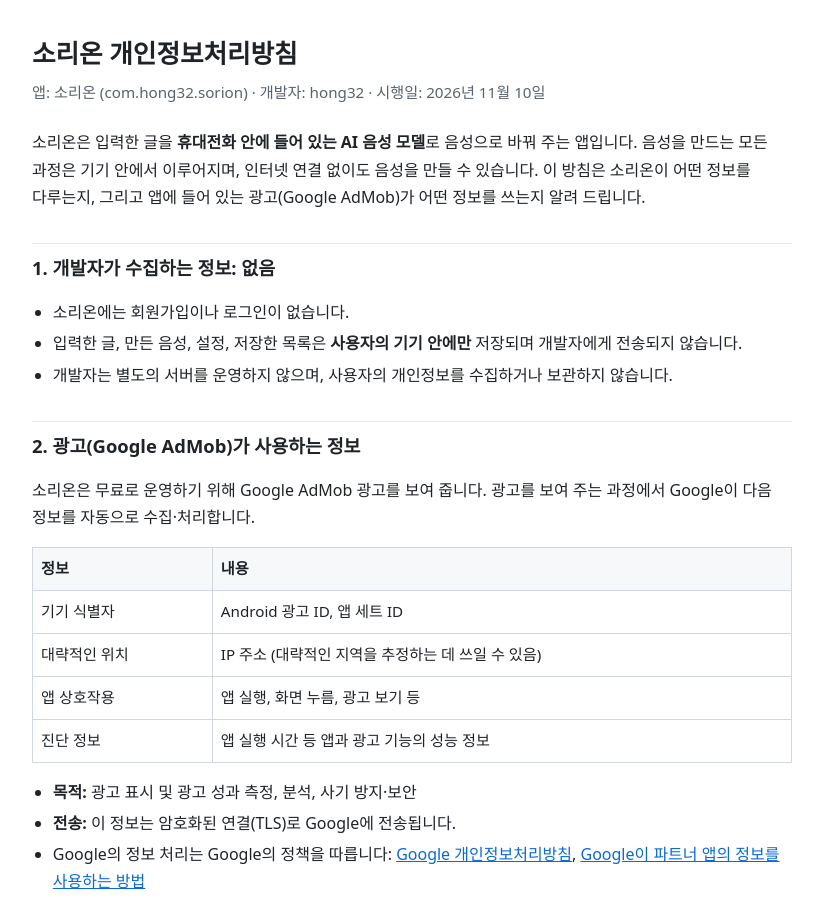
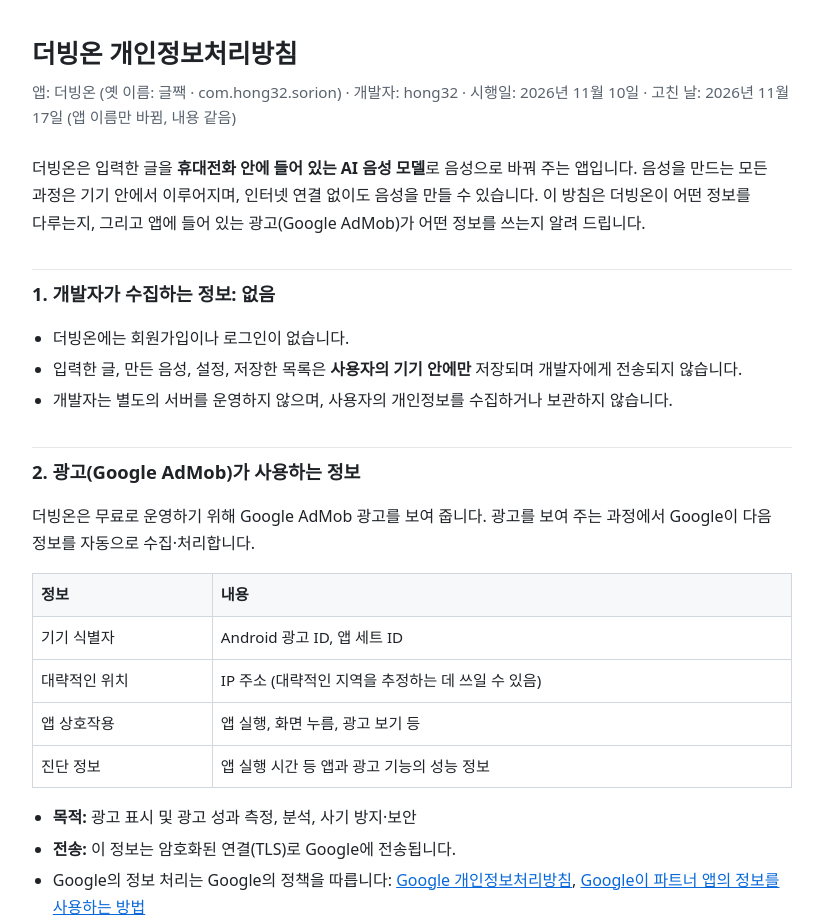
Before and after one commit to dondorong2-commits/dondorong2-commits.github.io, a plain HTML site: page sorion-privacy.html in a window 1280 px wide. Shown: the top 924 px of the page, without its empty margins (228-1051 px from the left). Drawn offline with Linux system fonts and the light colour scheme.

Commit message:
앱 이름 더빙온으로 변경

```diff
--- a/sorion-privacy.html
+++ b/sorion-privacy.html
@@ -3,7 +3,7 @@
 <head>
 <meta charset="utf-8">
 <meta name="viewport" content="width=device-width, initial-scale=1">
-<title>소리온 개인정보처리방침</title>
+<title>더빙온 개인정보처리방침</title>
 <style>
   body { margin: 0; background: #ffffff; color: #1f2328; font-family: system-ui, -apple-system, "Segoe UI", "Malgun Gothic", "Apple SD Gothic Neo", sans-serif; line-height: 1.7; word-break: keep-all; }
   main { max-width: 760px; margin: 0 auto; padding: 32px 16px 64px; }
@@ -21,22 +21,22 @@
 </head>
 <body>
 <main>
-<h1>소리온 개인정보처리방침</h1>
-<p class="meta">앱: 소리온 (com.hong32.sorion) · 개발자: hong32 · 시행일: 2026년 11월 10일</p>
+<h1>더빙온 개인정보처리방침</h1>
+<p class="meta">앱: 더빙온 (옛 이름: 글짹 · com.hong32.sorion) · 개발자: hong32 · 시행일: 2026년 11월 10일 · 고친 날: 2026년 11월 17일 (앱 이름만 바뀜, 내용 같음)</p>
 
-<p>소리온은 입력한 글을 <b>휴대전화 안에 들어 있는 AI 음성 모델</b>로 음성으로 바꿔 주는 앱입니다.
+<p>더빙온은 입력한 글을 <b>휴대전화 안에 들어 있는 AI 음성 모델</b>로 음성으로 바꿔 주는 앱입니다.
 음성을 만드는 모든 과정은 기기 안에서 이루어지며, 인터넷 연결 없이도 음성을 만들 수 있습니다.
-이 방침은 소리온이 어떤 정보를 다루는지, 그리고 앱에 들어 있는 광고(Google AdMob)가 어떤 정보를 쓰는지 알려 드립니다.</p>
+이 방침은 더빙온이 어떤 정보를 다루는지, 그리고 앱에 들어 있는 광고(Google AdMob)가 어떤 정보를 쓰는지 알려 드립니다.</p>
 
 <h2>1. 개발자가 수집하는 정보: 없음</h2>
 <ul>
-  <li>소리온에는 회원가입이나 로그인이 없습니다.</li>
+  <li>더빙온에는 회원가입이나 로그인이 없습니다.</li>
   <li>입력한 글, 만든 음성, 설정, 저장한 목록은 <b>사용자의 기기 안에만</b> 저장되며 개발자에게 전송되지 않습니다.</li>
   <li>개발자는 별도의 서버를 운영하지 않으며, 사용자의 개인정보를 수집하거나 보관하지 않습니다.</li>
 </ul>
 
 <h2>2. 광고(Google AdMob)가 사용하는 정보</h2>
-<p>소리온은 무료로 운영하기 위해 Google AdMob 광고를 보여 줍니다. 광고를 보여 주는 과정에서 Google이 다음 정보를 자동으로 수집·처리합니다.</p>
+<p>더빙온은 무료로 운영하기 위해 Google AdMob 광고를 보여 줍니다. 광고를 보여 주는 과정에서 Google이 다음 정보를 자동으로 수집·처리합니다.</p>
 <table>
   <tr><th>정보</th><th>내용</th></tr>
   <tr><td>기기 식별자</td><td>Android 광고 ID, 앱 세트 ID</td></tr>
@@ -68,7 +68,7 @@
 이 파일은 사용자가 직접 보내기로 선택한 경우에만 개발자에게 전달되며, 문제 해결 외의 목적으로 쓰지 않습니다.</p>
 
 <h2>6. 아동의 개인정보</h2>
-<p>소리온은 만 13세 미만 아동을 대상으로 하는 앱이 아니며, 아동의 개인정보를 고의로 수집하지 않습니다.</p>
+<p>더빙온은 만 13세 미만 아동을 대상으로 하는 앱이 아니며, 아동의 개인정보를 고의로 수집하지 않습니다.</p>
 
 <h2>7. 보관 및 삭제</h2>
 <ul>
@@ -85,13 +85,13 @@
 개발자: hong32 · 이메일: <a href="mailto:dondorong2@gmail.com">dondorong2@gmail.com</a></p>
 
 <h2>Summary (English)</h2>
-<p class="en">SoriOn (com.hong32.sorion) turns text into speech with an AI voice model that runs entirely on the device.
+<p class="en">Dubbing ON (더빙온, formerly 글짹 Geuljjaek; com.hong32.sorion) turns text into speech with an AI voice model that runs entirely on the device.
 The developer (hong32) does not collect, store, or receive any personal data: no account, no server; your text, voices and settings stay on your device.
 The app shows ads through Google AdMob, and Google may automatically collect the Android advertising ID / app set ID, IP address (approximate location),
 app interactions and diagnostic information for advertising, analytics and fraud prevention, encrypted in transit, under
 <a href="https://policies.google.com/privacy">Google's Privacy Policy</a>.
 You can reset or delete your advertising ID in your device settings. The app is not directed at children under 13.
-Contact: <a href="mailto:dondorong2@gmail.com">dondorong2@gmail.com</a>. Effective: 2026-11-10.</p>
+Contact: <a href="mailto:dondorong2@gmail.com">dondorong2@gmail.com</a>. Effective: 2026-11-10. Updated: 2026-11-17 (app name only).</p>
 </main>
 </body>
 </html>
```
Also changed, not shown: index.html (+1 -1 lines).
